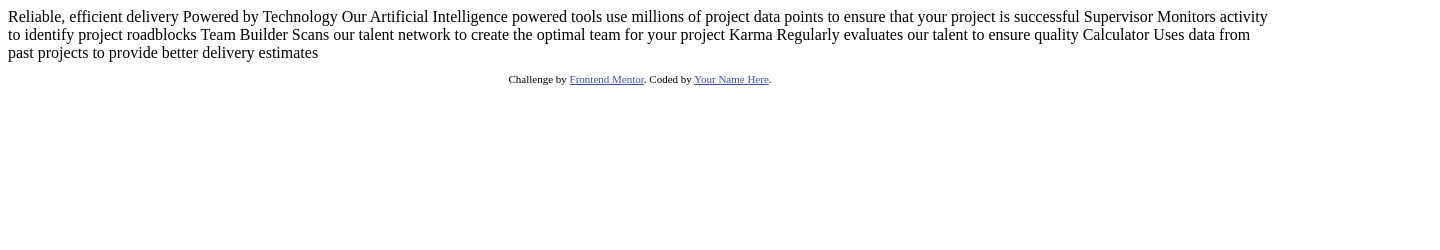
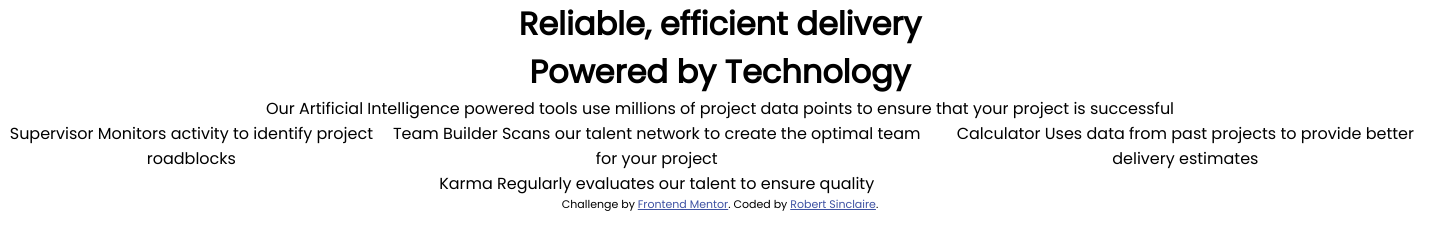
Before and after one commit to skyecade/four-card-feature-section, a plain HTML site: page index.html in a window 1280 px wide. Shown: the whole page, 1440 px wide, since content can reach past the window. Drawn offline with Linux system fonts and the light colour scheme.

Commit message:
added index.html

```diff
--- a/index.html
+++ b/index.html
@@ -3,43 +3,49 @@
 <head>
   <meta charset="UTF-8">
   <meta name="viewport" content="width=device-width, initial-scale=1.0"> <!-- displays site properly based on user's device -->
-
   <link rel="icon" type="image/png" sizes="32x32" href="./images/favicon-32x32.png">
-
   <title>Frontend Mentor | Four card feature section</title>
-
-  <!-- Feel free to remove these styles or customise in your own stylesheet 👍 -->
-  <style>
-    .attribution { font-size: 11px; text-align: center; }
-    .attribution a { color: hsl(228, 45%, 44%); }
-  </style>
+  <link rel="stylesheet" href="css/style.css">
+  <link href="https://fonts.googleapis.com/css?family=Poppins&display=swap" rel="stylesheet">
 </head>
 <body>
+  <div class="wrapper">
+      <header>
+      <h1>Reliable, efficient delivery</h1>
+      <h1 class="strong">Powered by Technology</h1>
 
-  Reliable, efficient delivery
-  Powered by Technology
+      <p>Our Artificial Intelligence powered tools use millions of project data points
+      to ensure that your project is successful</p>
+    </header>
 
-  Our Artificial Intelligence powered tools use millions of project data points
-  to ensure that your project is successful
-
+    <main>
+      <div class="card card-teal">
         Supervisor
         Monitors activity to identify project roadblocks
-
+      </div>
+        <section class="middle">
+          <div class="card card-red">
             Team Builder
             Scans our talent network to create the optimal team for your project
+          </div>
 
+          <div class="card card-yellow">
             Karma
             Regularly evaluates our talent to ensure quality
-
+          </div>
+        </section>
+      <div class="card card-blue">
         Calculator
         Uses data from past projects to provide better delivery estimates
-
+      </div>
+  </main>
 
       <footer>
         <p class="attribution">
           Challenge by <a href="https://www.frontendmentor.io?ref=challenge" target="_blank">Frontend Mentor</a>.
-      Coded by <a href="#">Your Name Here</a>.
+          Coded by <a href="#">Robert Sinclaire</a>.
         </p>
       </footer>
+</div>
 </body>
 </html>
```
Lines whose indentation alone changed are shown as unchanged.
